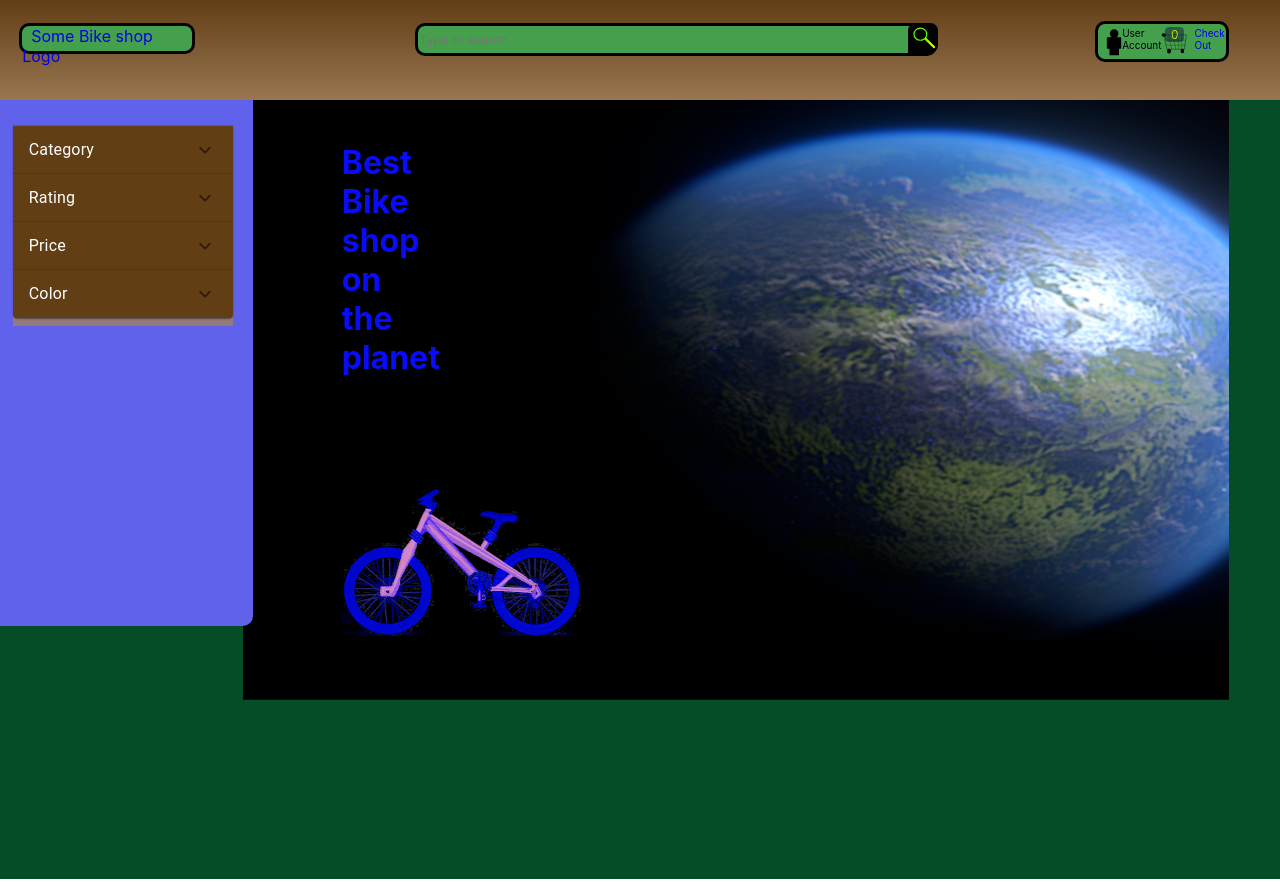
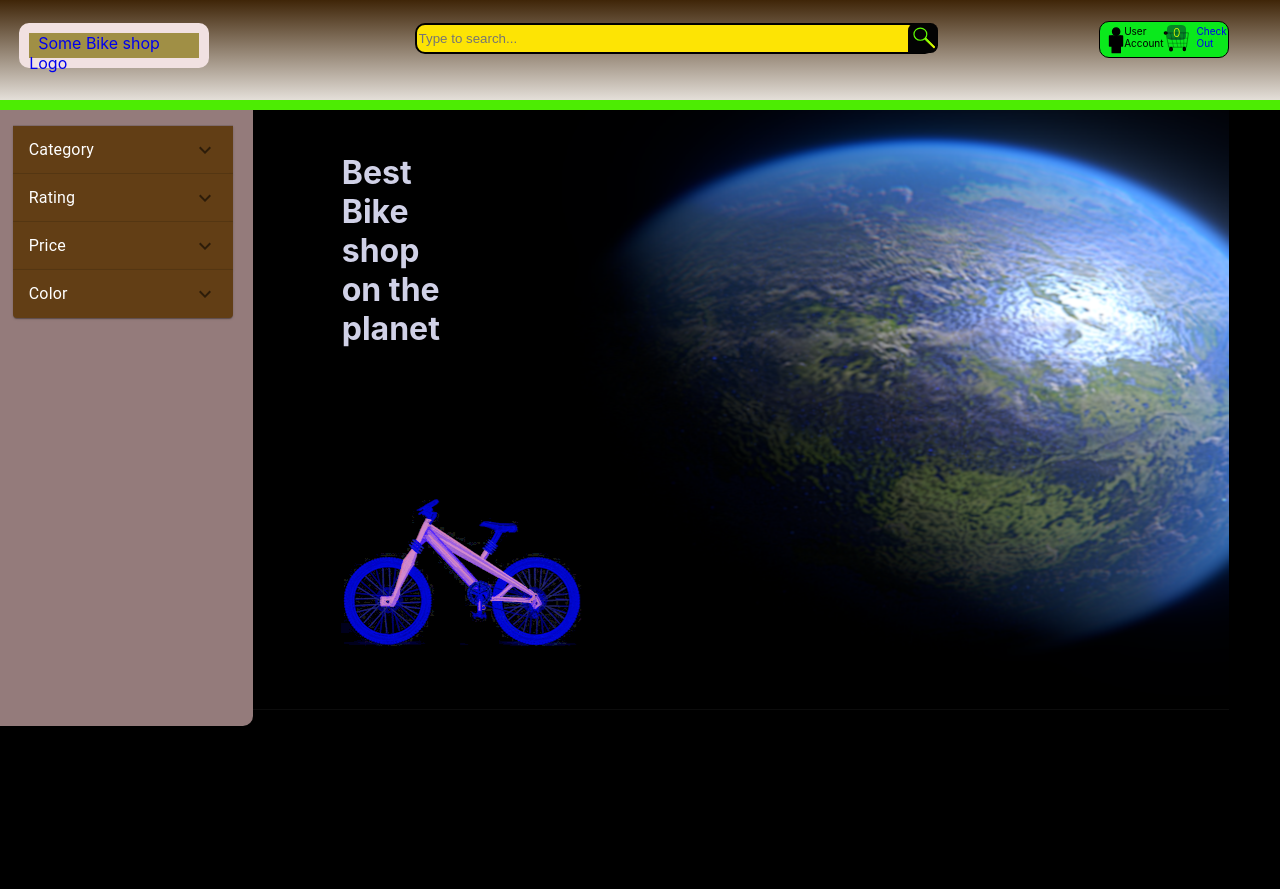
Before and after one commit to dmeats/ecomsite, a React (Create React App) app: page / in a window 1280 px wide. Built offline with nearby package versions, Linux system fonts and the light colour scheme.

Commit message:
new changes

```diff
--- a/src/App.css
+++ b/src/App.css
@@ -1,7 +1,7 @@
 /**/
 .App{
     position:flex;
-    background-color: rgb(5, 77, 38);
+    background-color: rgb(0, 0, 0);
     height: 100%;
 }
 .root-app{
--- a/src/components/CheckoutSummaryScreen.css
+++ b/src/components/CheckoutSummaryScreen.css
@@ -1,6 +1,6 @@
 .checkoutcontainer{
-    background-color: rgb(5, 77, 38);
-    height:100%;
+    background-color: rgb(0, 0, 0);
+    height:6000px;
     padding-bottom: 4%;
     position: relative;
 
--- a/src/components/Header.css
+++ b/src/components/Header.css
@@ -9,9 +9,11 @@
     flex-direction: row;
     width: 100%;
     height:100px;
-    background-image:linear-gradient( rgb(98, 62, 21),rgb(151, 118, 81));
-
-    z-index: 300;
+    background-image:linear-gradient( rgb(63, 37, 8),rgb(228, 223, 217));
+    border-bottom: solid;
+    border-bottom-width: 10px;
+    border-bottom-color: rgb(77, 236, 3);
+    z-index: 500;
 }
 .CompanyName{
     position: absolute;
@@ -19,10 +21,12 @@
     left:1.5%;
     width: 170px;
     height: 25px;
-    background-color: rgb(69, 160, 77);
+    background-color: rgb(160, 143, 69);
     border-radius: 10px;
+
     border:solid;
-    border-color: rgb(5, 5, 5);
+    border-width: 10px;
+    border-color: rgb(241, 225, 225);
 }
 .SearchInputBox{
     position: absolute;
@@ -30,9 +34,10 @@
     left:32%;
     width: 40%;
     height: 25px;
-    background-color: rgb(69, 160, 77);
+    background-color: rgb(253, 228, 4);
     border-radius: 10px;
     border:solid;
+    border-width: 2px;
     border-color: rgb(0, 0, 0);
 
 }
@@ -58,9 +63,10 @@
     width: 128px;
     height: 35px;
     border:solid;
+    border-width: 1px;
     border-radius:10px ;
     border-color: black;
-    background-color: rgb(69, 160, 77);
+    background-color: rgb(10, 233, 28);
 }
 .UserAccountIcon{
     position: absolute;
@@ -127,6 +133,7 @@
         left:28%;
         width: 170px;
         height: 25px;
+        border-width: 1px;
 
     }
     .SearchInputBox{
@@ -142,7 +149,7 @@
         position: absolute;
 
         width: 30px;
-        height:39px;
+        height:40px;
         top:43%;
         left:50.8%;
 
--- a/src/components/LeftSideBarFilter.css
+++ b/src/components/LeftSideBarFilter.css
@@ -1,11 +1,11 @@
 #mySidenav{
     display: flex;
-    background-color: rgb(96, 98, 236);
+    background-color: rgb(148, 123, 123);
     top:100px;
     flex-direction: column;
     position: fixed;
-    width:15%;
-    height:500px;
+    width:17%;
+    height:600px;
     z-index: 300;
     padding-left: 1%;
     padding-top: 2%;
@@ -68,7 +68,7 @@
     #mySidenav{
         display: flex;
         background-color: rgb(148, 123, 123);
-        top:120px;
+        top:126px;
         flex-direction: column;
         position: fixed;
         width:0%;
--- a/src/components/ProductDetailScreen.css
+++ b/src/components/ProductDetailScreen.css
@@ -1,9 +1,11 @@
 /* Detail-Product-info styles */
-
+.Detail-Product-name{
+  font:red;
+}
 
 .Detail-Product-info {
     padding: .5rem;
-    background-color: rgb(153, 153, 209);
+    background-color: rgb(0, 0, 0);
     height:800px;
     padding-left: 14%;
   }
@@ -81,7 +83,7 @@
       padding: 1px;
 
       height:800px;
-      padding-left: 0%;
+      left: 3%;
       padding-top: 6%;
     }
     .cartbutton{
--- a/src/components/ProductList.css
+++ b/src/components/ProductList.css
@@ -6,7 +6,7 @@
     display: grid;
     justify-content: center;
     align-items: center;
-    background-color: rgb(5, 77, 38);
+    background-color: rgb(0, 0, 0);
     grid-template-columns: repeat(auto-fit, minmax(8.5em, 1fr));
     flex-direction: column;
     width: 70%;
@@ -38,6 +38,7 @@
 
     animation-name: changebordercolor;
     animation-duration: 2s;
+
     animation-iteration-count: infinite;
     cursor: pointer;
 
@@ -78,13 +79,16 @@
     25% {border-color: rgb(250, 233, 3);}
     75% {border-color: rgb(255, 0, 0);}
     100% {border-color: rgb(26, 37, 133); }
+    0% {border-width:1px}
+    100% {border-width:3px}
 
   }
   @media screen and (max-width: 414px) {
     .Products-Container{
-        padding-top: 1.5%;
+        top:30%;
+        padding-top: 5.5%;
         position: relative;
-        left:10%;
+        left:8%;
         display: grid;
         justify-content: center;
         align-items: center;
@@ -94,7 +98,7 @@
         width: 70%;
         grid-gap: 159px;
         row-gap: 30px;
-
+       height:100%;
 
     }
 
@@ -115,7 +119,6 @@
         width: 70%;
         grid-gap: 150px;
         row-gap: 30px;
-
 
     }
 
--- a/src/components/homescreen.css
+++ b/src/components/homescreen.css
@@ -1,5 +1,5 @@
 .homescreen-container{
-    background-color: rgb(5, 77, 38);
+    background-image:linear-gradient( rgb(0, 0, 0),rgb(0, 0, 0));
     height:100%;
     width: 100%;
     padding-bottom: 4%;
@@ -19,15 +19,15 @@
 .title{
     position: absolute;
     top:3%;
-    width: 30px;
+    width: 100px;
     height:400px;
     left:10%;
-    color: rgb(8, 12, 251);
+    color: rgb(208, 209, 231);
 }
 @media screen and (max-width: 414px) {
 
     .homescreen-container{
-        background-color: rgb(5, 77, 38);
+        background-color: rgb(0, 0, 0);
         height:100%;
         width: 100%;
         padding-bottom: 4%;
@@ -52,6 +52,6 @@
         width: 300px;
         height:400px;
         left:10%;
-        color: rgb(8, 12, 251);
+        color: rgb(208, 209, 231);
     }
 }
```
